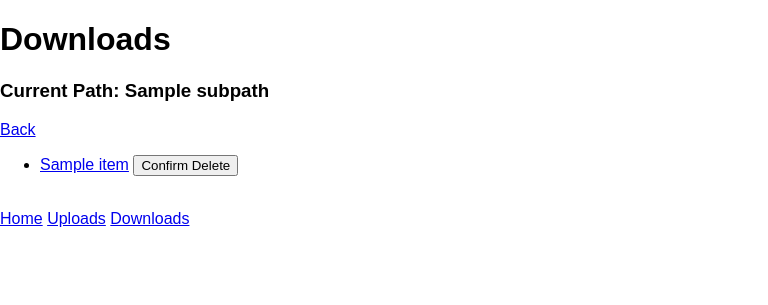
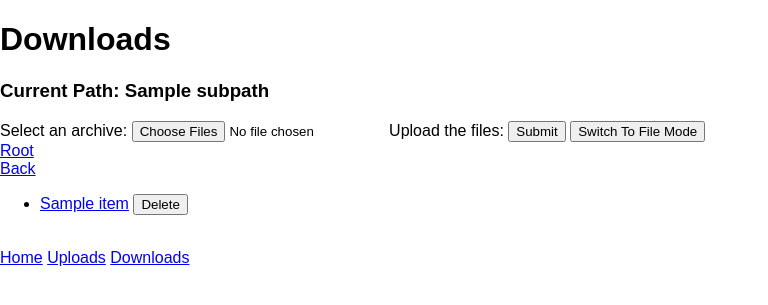
Before and after one commit to vnikonv/flask_server, a Flask app: template app/templates/downloads.html in a window 1280 px wide. Shown: the top 305 px of the page, without its empty margins (0-768 px from the left). Run offline with Flask 3, Linux system fonts and the light colour scheme; the template is opened without the code that fills it: most values are stand-ins (such as "Sample title", 1, 10 or a date in 2020); parts of the project's set-up code (start-up, migrations or seed data) failed here and were passed over.

Commit message:
Rewrote README.md. Chose Waitress over Gunicorn due to Windows compatibility issues, switched to Waitress from Flask dev server. Fixed a bug with downloads delete button causing every delete button to switch to confirm delete. Implemented cache control. Stopped relying on session for large cookies. Changed how large cookies are created and modified by editing set_cookie in response object. Upload history is now displayed as a table with CSS applied, file size column is itroduced. When in /downloads/tree, file upload to the current directory is possible. In the process of writing a class for automating operations on regular cookies (not session cookies) and rewriting upload routes. At the moment, everything is broken.

```diff
--- a/app/__init__.py
+++ b/app/__init__.py
@@ -1,18 +1,26 @@
-from flask import Flask, session, render_template, url_for
+from flask import Flask, render_template, url_for
 from os.path import join, abspath, dirname
 from os import makedirs
 
 basedir = abspath(dirname(__file__)) # Path to the 'app/' directory
 STORAGE = join(basedir, 'storage') # Directory to store the uploaded files
 
-def create_app():
-    app = Flask(__name__) # Initialized Flask
+def create_app(secret):
+    app = Flask(__name__) # Initializes Flask
+    app.secret_key = secret # Sets the secret key for the Flask app
 
     makedirs(STORAGE, exist_ok=True) # Creates the storage directory if it does not exist
 
     @app.route('/', methods=['GET']) # When the root route is accessed, it will call the index function
     def index():
         return render_template('index.html') # The homepage is served
+
+    @app.after_request # Implements strict no-cache policy
+    def add_no_cache_headers(response):
+        response.headers['Cache-Control'] = 'no-store, no-cache, must-revalidate, max-age=0'
+        response.headers['Pragma'] = 'no-cache' # For HTTP/1.0
+        response.headers['Expires'] = '0' # Ensures immediate expiration
+        return response
 
     from .routes.uploads import uploads_bp # Importing the uploads blueprint from routes module
     from .routes.downloads import downloads_bp # Importing the downloads blueprint from routes module
--- /dev/null
+++ b/app/modules/cookies.py
@@ -0,0 +1,4 @@
+"""
+# Creates a class to simplify operations on cookies, such as loading and dumping data,
+# signing cookies and verifying signatures.
+"""
--- a/app/modules/crypt.py
+++ b/app/modules/crypt.py
@@ -2,6 +2,6 @@ import secrets
 
 def keygen() -> str:
     """
-    # This function generates a secret key for the Flask application to sign secure user/client session cookies.
+    # This function generates a secret key for the Flask application to sign secure user/client cookies.
     """
     return secrets.token_hex(64)  # Generates a random secret key of 64 bytes or 128 hex characters
--- a/app/static/css/base.css
+++ b/app/static/css/base.css
@@ -7,3 +7,18 @@ body {
 form {
     display: inline;
 }
+
+table {
+    border-collapse: collapse;
+    width: 100%;
+  }
+
+  td, th {
+    border: 1px solid #dddddd;
+    text-align: center;
+    padding: 8px;
+  }
+
+  tr:nth-child(even) {
+    background-color: #dddddd;
+  }
--- a/app/templates/downloads.html
+++ b/app/templates/downloads.html
@@ -8,6 +8,36 @@
     <!-- The split method returns a list containing directory names in current path except for the current directory. -->
     <!-- The directories in that list are then joined with '/' as the separator. -->
     <h3>Current Path: {{ subpath }}</h3>
+    <form method="POST" action="/downloads/upload" enctype="multipart/form-data">
+        <!-- This enctype is for sending multiple binary files with different content type headers -->
+        {% if mode == '0' %}
+        <label for="selected">Select files:</label>
+        <input type="file" name="selected" multiple="multiple">
+        {% elif mode == '1' %}
+        <label for="selected">Select a folder:</label>
+        <input type="file" name="selected" webkitdirectory>
+        {% else %}
+        <label for="selected">Select an archive:</label>
+        <input type="file" name="selected" multiple="multiple" accept=".zip, .7z, .tar, .gz, .rar">
+        {% endif %}
+        <label for="selected">Upload the files:</label>
+        <input type="submit">
+    </form>
+    <form method="GET">
+        {% if mode == '1' %}
+        <input type="hidden" name="mode" value="2">
+        <button type="submit">Switch To Archive Mode</button>
+        {% elif mode == '0' %}
+        <input type="hidden" name="mode" value="1">
+        <button type="submit">Switch To Folder Mode</button>
+        {% else %}
+        <input type="hidden" name="mode" value="0">
+        <button type="submit">Switch To File Mode</button>
+        {% endif %}
+    </form>
+    <br>
+    <a href="/downloads/tree/">Root</a>
+    <br>
     <a href="/downloads/tree/{{ '/'.join(subpath.split('/')[:-1]) }}">Back</a><br>
 {% endif %}
 <ul>
@@ -26,12 +56,17 @@
             {% endif %}
                 {% if confirm == '0' %}
                 <form>
-                    <input type="hidden" name="confirm" value="1">
+                    <input type="hidden" name="confirm" value="{{ item_path }}">
                     <button type="submit">Delete</button>
                 </form>
-                {% else %}
+                {% elif confirm == item_path %}
                 <form method="POST" action="/downloads/delete/{{ item_path }}">
                     <button type="submit">Confirm Delete</button>
+                </form>
+                {% else %}
+                <form>
+                    <input type="hidden" name="confirm" value="{{ item_path }}">
+                    <button type="submit">Delete</button>
                 </form>
                 {% endif %}
         </li>
--- a/requirements.txt
+++ b/requirements.txt
@@ -5,4 +5,6 @@ Flask==3.1.1
 itsdangerous==2.2.0
 Jinja2==3.1.6
 MarkupSafe==3.0.2
+packaging==25.0
+waitress==3.0.2
 Werkzeug==3.1.3
--- a/run.py
+++ b/run.py
@@ -1,21 +1,20 @@
-"""
-# Flask application to upload and download files by client devices of a local access network.
-# No JavaScript is used.
-# It is possible to upload and download multiple files at once.
-# When folders are uploaded with either webkit or archive mode, the file structure is preserved.
-# When archives are uploaded in the archive upload mode, the files are extracted on the server.
-# To run the dev server locally, install the requirements and run this file.
-"""
 from app import create_app
 from app.modules.fman import env_read, env_write # Functions to read and write environment variables from/to a .env file
 from app.modules.crypt import keygen # Function to generate a secret key for the Flask application
 from app.modules.net import get_ip # Function to get the local IP address of the machine
+from multiprocessing import cpu_count # Importing the cpu_count function to calculate the number of threads for Waitress based on CPU cores
+from waitress import serve as run # Importing the Waitress server to serve the Flask application
 
-app = create_app() # Creates a Flask application instance using the factory function from app module/folder
+if env_read('.env', 'SECRET') is None: # If the SECRET field does not exist in the .env file, generate a new secret key
+    env_write('.env', 'SECRET', keygen()) # Generates a secret key and writes it to the .env file
+
+app = create_app(secret=env_read('.env', 'SECRET')) # Creates a Flask application instance using the factory function from app module/folder
 
 if __name__ == '__main__':
-    if env_read('.env', 'SECRET') is None: # If the SECRET field does not exist in the .env file, generate a new secret key
-        env_write('.env', 'SECRET', keygen()) # Generates a secret key and writes it to the .env file
-    app.secret_key = env_read('.env', 'SECRET') # Reads the secret key from the .env file and sets it for the Flask app
     host_ip = get_ip() # Gets the host IP address
-    app.run(host=host_ip, port=5001, debug=True) # Run the dev server on the host ip at the designated port
+    port = 8080 # Default port for the server
+    threads = 2 * cpu_count() + 1
+    # Calculates the number of threads for Waitress based on the number of CPU cores
+    # Can be lowered to cpu_count() + 1 for lower resource usage, if there is no high concurrency
+    print(f'Starting server at {host_ip}:{port} with {threads} threads.') # Prints the server start message with host IP and number of threads
+    run(app, listen=f'{host_ip}:{port}', threads=threads, expose_tracebacks=True, max_request_body_size=4294967296) # Runs the Waitress server
```
Also changed, not shown: app/routes/downloads.py (+56 -8 lines), app/routes/uploads.py (+48 -20 lines), app/templates/uploads.html (+16 -7 lines), README.md.
